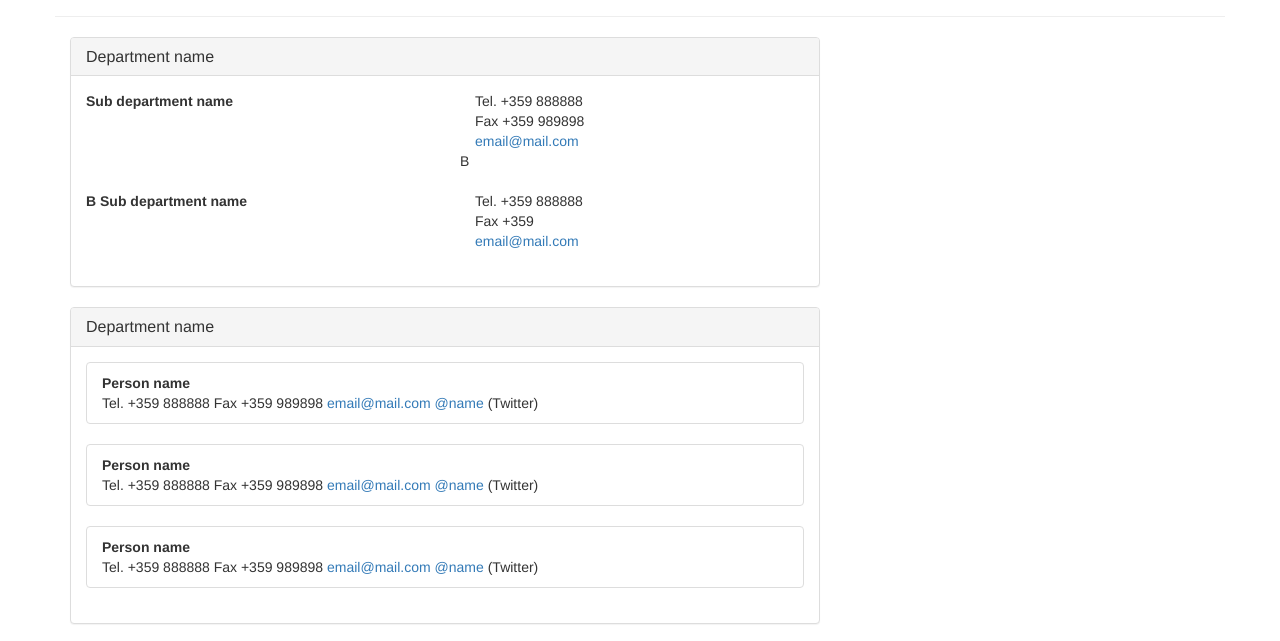
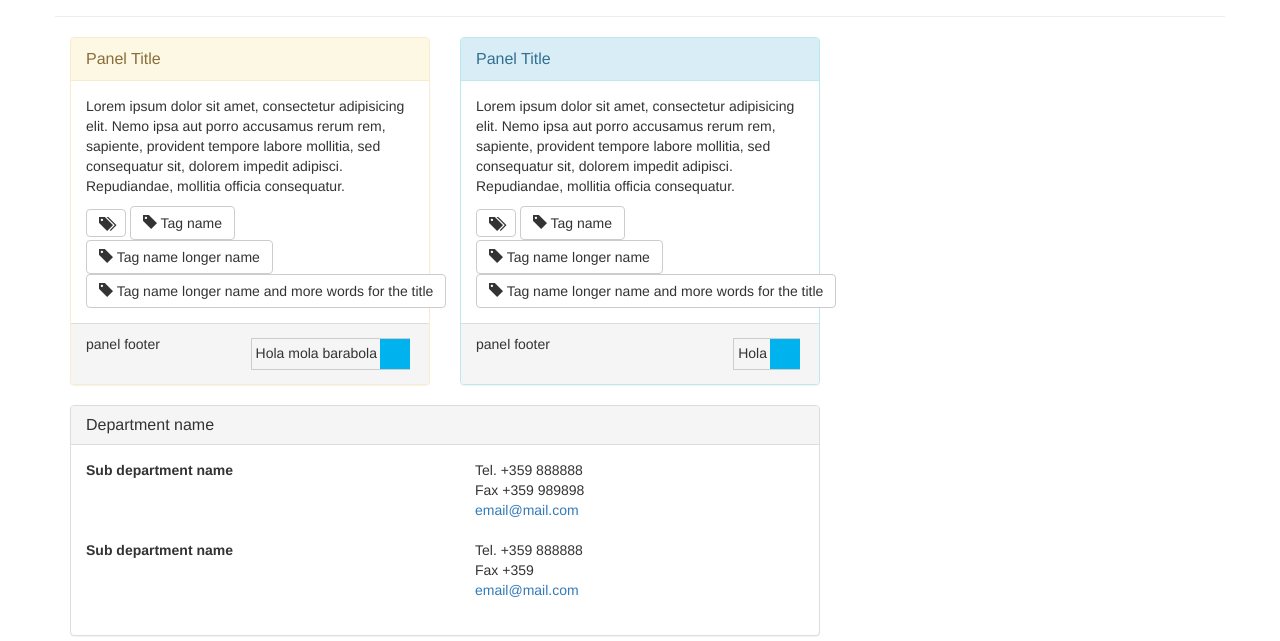
Before and after one commit to vladyn/bs3-grid-example, a website: page index.html in a window 1280 px wide. Shown: the part 83-724 px from the top of the page. Drawn offline with nearby package versions, Linux system fonts and the light colour scheme.

Commit message:
Add: new panels and tabg deocrtor. Add: initial styles

```diff
--- a/index.html
+++ b/index.html
@@ -4,6 +4,7 @@
 	<title>bladow</title>
 	<link rel="stylesheet" href="bower_components/bootstrap/dist/css/bootstrap.css" type="text/css">
 	<script src="bower_components/livereload-js/dist/livereload.js"></script>
+    <link rel="stylesheet" href="styles/custom.css">
 </head>
 <body>
 	<main>
@@ -13,6 +14,66 @@
 					<h1>Page Header</h1>
 				</div>
 			</div>
+            <section class="row">
+                <div class="col-xs-12 col-sm-4">
+                    <div class="panel panel-warning">
+                        <div class="panel-heading">
+                            <div class="panel-title">Panel Title</div>
+                        </div>
+                        <div class="panel-body">
+                            <p>Lorem ipsum dolor sit amet, consectetur adipisicing elit. Nemo ipsa aut porro accusamus rerum rem, sapiente, provident tempore labore mollitia, sed consequatur sit, dolorem impedit adipisci. Repudiandae, mollitia officia consequatur.</p>
+                            <button type="button" class="btn btn-default" aria-label="Left Align">
+                                <span class="glyphicon glyphicon-tags" aria-hidden="true"></span>
+                            </button>
+                            <button type="button" class="btn btn-default" aria-label="Left Align">
+                                <span class="glyphicon glyphicon-tag" aria-hidden="true"></span>
+                                <span>Tag name </span>
+                            </button>
+                            <button type="button" class="btn btn-default" aria-label="Left Align">
+                                <span class="glyphicon glyphicon-tag" aria-hidden="true"></span>
+                                <span>Tag name longer name</span>
+                            </button>
+                            <button type="button" class="btn btn-default" aria-label="Left Align">
+                                <span class="glyphicon glyphicon-tag" aria-hidden="true"></span>
+                                <span>Tag name longer name and more words for the title</span>
+                            </button>
+                        </div>
+                        <div class="panel-footer clearfix">
+                            <span class="pull-left">panel footer</span>
+                            <span class="pull-right tag tag-blue">Hola mola barabola</span>
+                        </div>
+                    </div>
+                </div>
+                <div class="col-xs-12 col-sm-4">
+                    <div class="panel panel-info">
+                        <div class="panel-heading">
+                            <div class="panel-title">Panel Title</div>
+                        </div>
+                        <div class="panel-body">
+                            <p>Lorem ipsum dolor sit amet, consectetur adipisicing elit. Nemo ipsa aut porro accusamus rerum rem, sapiente, provident tempore labore mollitia, sed consequatur sit, dolorem impedit adipisci. Repudiandae, mollitia officia consequatur.</p>
+                            <button type="button" class="btn btn-default" aria-label="Left Align">
+                                <span class="glyphicon glyphicon-tags" aria-hidden="true"></span>
+                            </button>
+                            <button type="button" class="btn btn-default" aria-label="Left Align">
+                                <span class="glyphicon glyphicon-tag" aria-hidden="true"></span>
+                                <span>Tag name </span>
+                            </button>
+                            <button type="button" class="btn btn-default" aria-label="Left Align">
+                                <span class="glyphicon glyphicon-tag" aria-hidden="true"></span>
+                                <span>Tag name longer name</span>
+                            </button>
+                            <button type="button" class="btn btn-default" aria-label="Left Align">
+                                <span class="glyphicon glyphicon-tag" aria-hidden="true"></span>
+                                <span>Tag name longer name and more words for the title</span>
+                            </button>
+                        </div>
+                        <div class="panel-footer clearfix">
+                            <span class="pull-left">panel footer</span>
+                            <span class="pull-right tag tag-blue">Hola</span>
+                        </div>
+                    </div>
+                </div>
+            </section>
 			<div class="row">
 				<div class="col-xs-12 col-sm-8 col-md-8 col-lg-8" itemscope itemtype="http://schema.org/Organization">
                     <!-- Organization title micro data -->
@@ -32,13 +93,11 @@
                                     <span class="col-xs-12" itemprop="telephone">Tel. +359 888888</span>
                                     <span class="col-xs-12" itemprop="faxNumber">Fax +359 989898</span>
                                     <span class="col-xs-12" itemprop="email"><a href="mailto:">email@mail.com</a></span>
-                                    B
                                 </dd>
                             </dl>
                             <!-- Entry 2 -->
                             <dl class="row">
                                 <dt class="col-xs-12 col-sm-6">
-                                B
                                     <strong itemprop="additionalType">Sub department name</strong>
                                 </dt>
                                 <dd class="col-xs-12 col-sm-6">
--- /dev/null
+++ b/styles/custom.css
@@ -0,0 +1,18 @@
+.tag {
+    margin: 4px;
+    padding: 0px 32px 2px 4px;
+    line-height: 28px;
+    border: 1px solid #ccc;
+}
+
+.tag::after {
+    right: 35px;
+    content: " ";
+    height: 30px;
+    width: 30px;
+    position: absolute;
+}
+
+.tag-blue::after {
+    background-color: #00b3ee;
+}
```
